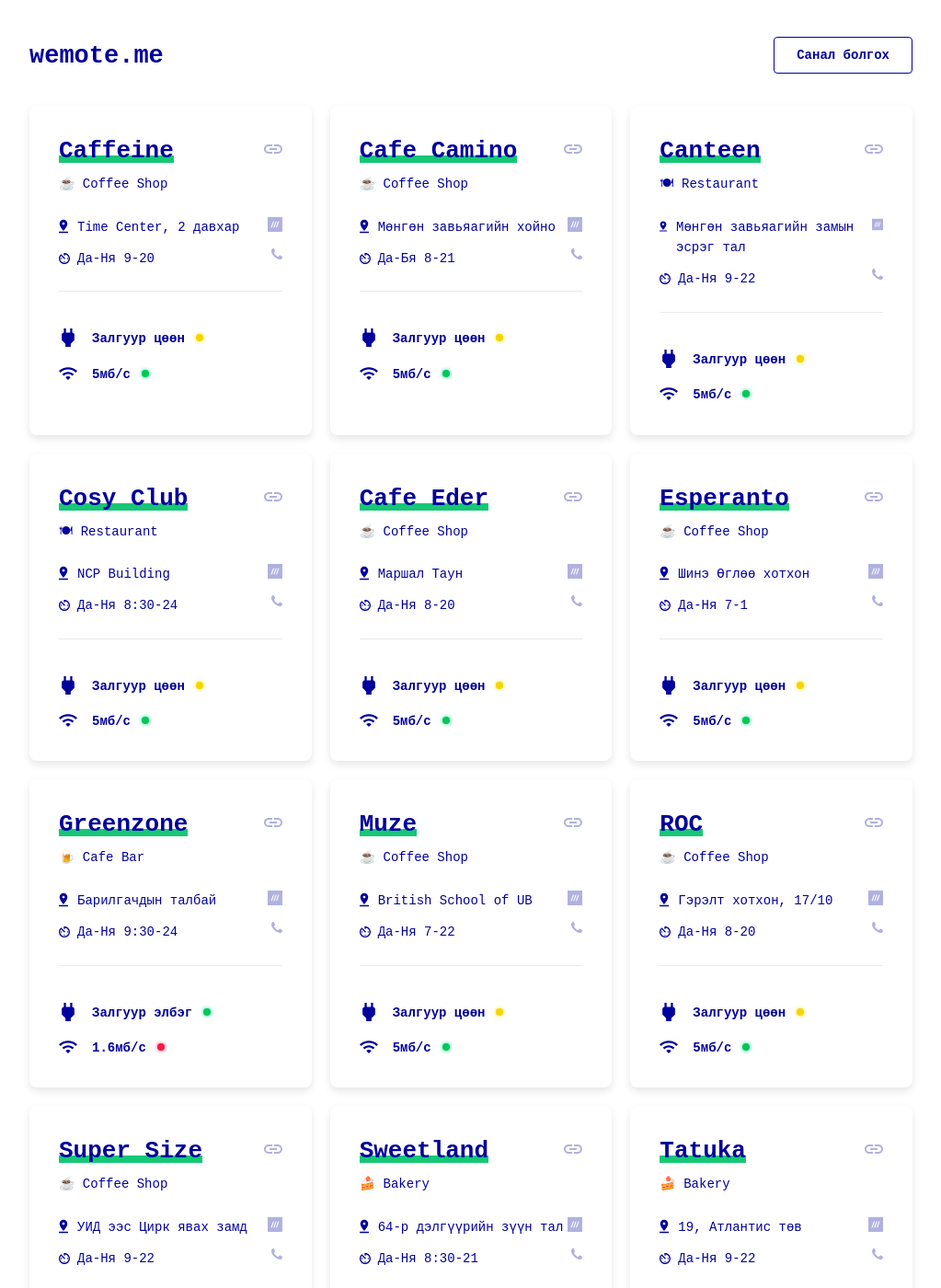
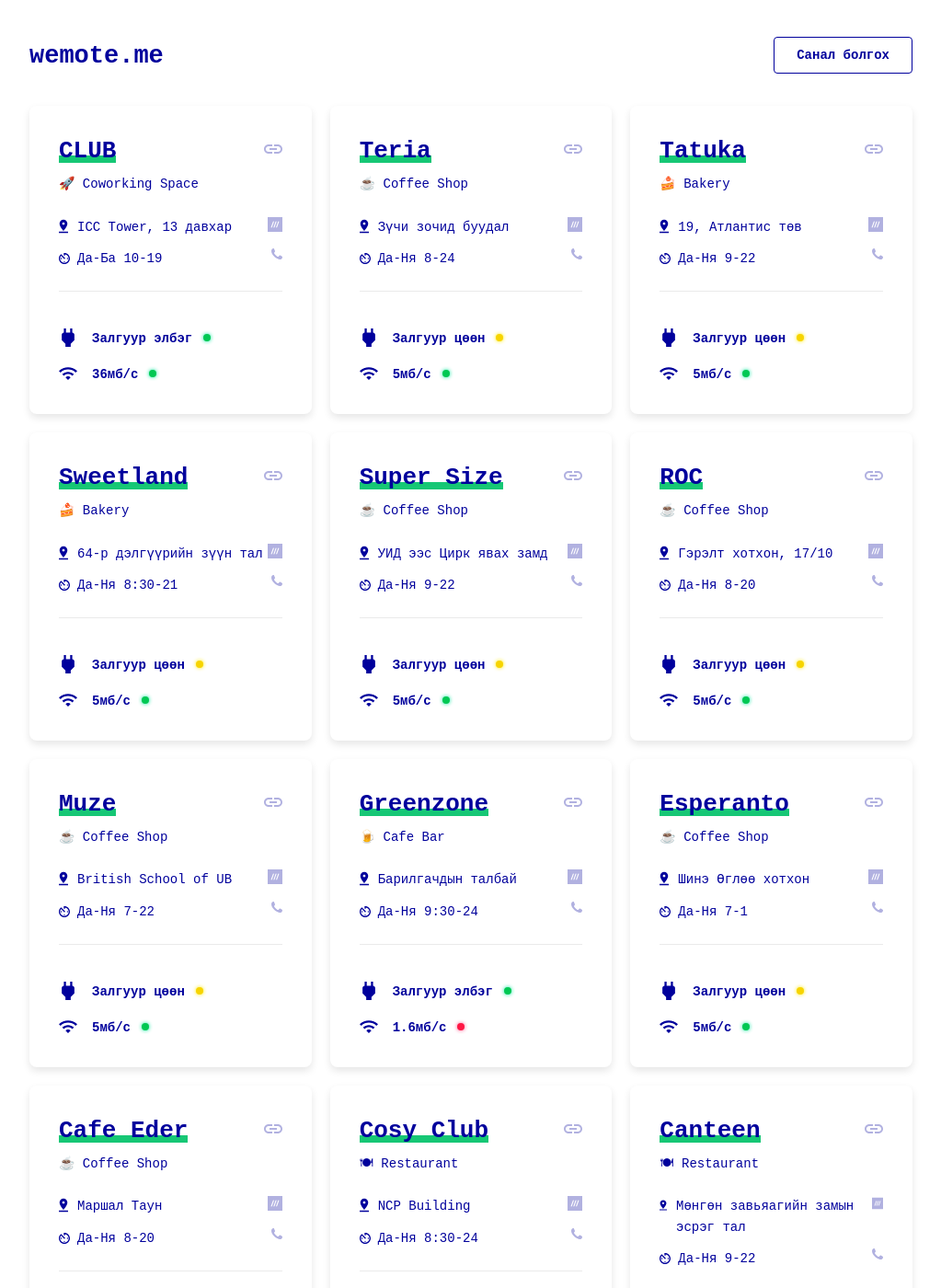
Before and after one commit to duuuk/wemote.me, a Jekyll site: the page built from index.html, in a window 1280 px wide and 1400 px high. Shown: the whole window at 92% size, without its empty margins (128-1151 px from the left). Built offline with Jekyll 4.4.1, drawn with Linux system fonts in a browser that asks for light colours; Markdown is read by kramdown in place of the engine named in the settings; a script that is not in the unit is left out; some of the changed text lies outside the part shown.

Commit message:
Added CLUB and reversed the sorting

```diff
--- a/_includes/spaces.html
+++ b/_includes/spaces.html
@@ -2,7 +2,7 @@
   <h2>ajil.space</h2>
   <div class="posts"> -->
   	<div class="grid-container">
-    {% for space in site.spaces %}
+    {% for space in site.spaces reversed %}
 
     <div class="grid-item">
 		<div class="flex-apart">
```
Also changed, not shown: _spaces/club.md (added, +12 -0 lines), 5 other files.
